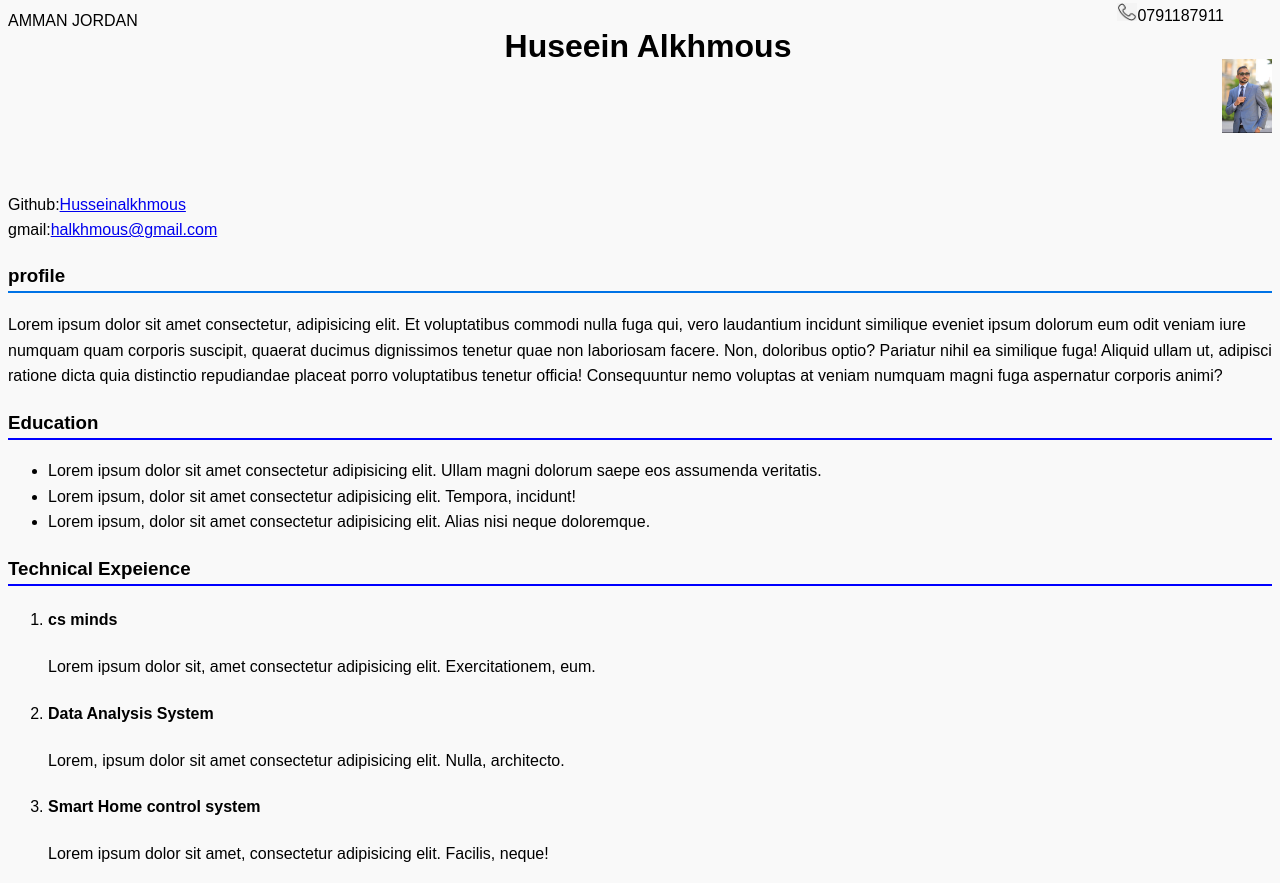
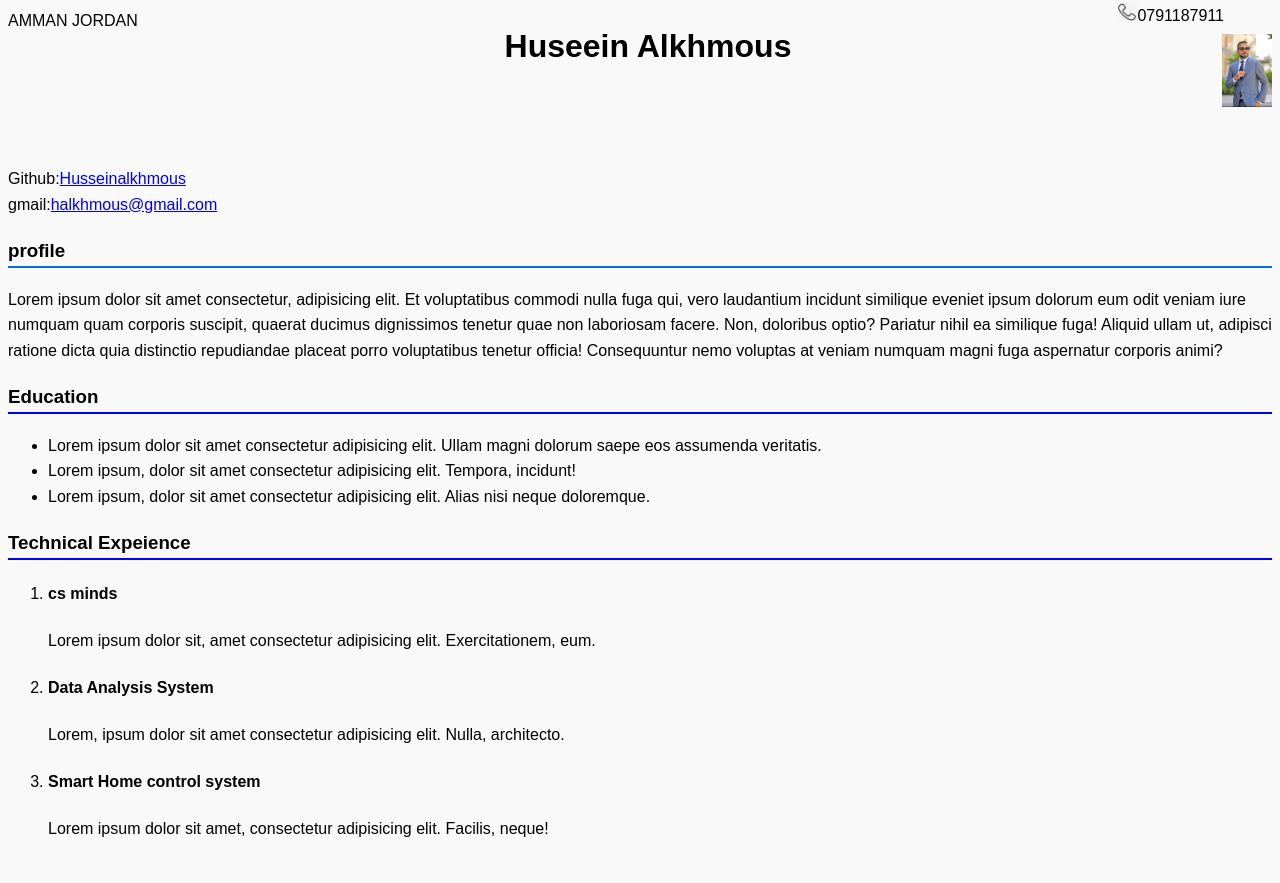
Before and after one commit to Husseinalkhmous/cv, a plain HTML site: page index.html in a window 1280 px wide. After the commit the page ends 857 px from the top, so only its background shows below. Drawn offline with Linux system fonts and the light colour scheme.

Commit message:
Add files via upload

```diff
--- a/index.html
+++ b/index.html
@@ -7,15 +7,17 @@
     <title> CV_Huseein Alkhmous</title>
 </head>
 <body>
-    <div>AMMAN JORDAN<br/><br/>
-        <div class="img"> <img src="img/hussein3.jpg"width="50px"/></div>
+    <div>AMMAN JORDAN<br/>
+        <div class="img"> <img src="img/hussein3.jpg"width="50px"/>
+</div>
+        </div>
 
         <H1>Huseein Alkhmous</H1>
 <div class="phone" >
     <img src="img/telephone.png" width="20px"/>0791187911
 </div>
 
-    </div>
+
     <br/><br/>
     <div> Github:<a href="https://github.com/Husseinalkhmous">Husseinalkhmous</a><br/>
     gmail:<a id="test"href="halkhmous@gmail.com">halkhmous@gmail.com</a><br/>
```
Also changed, not shown: style.css (+4 -3 lines).
